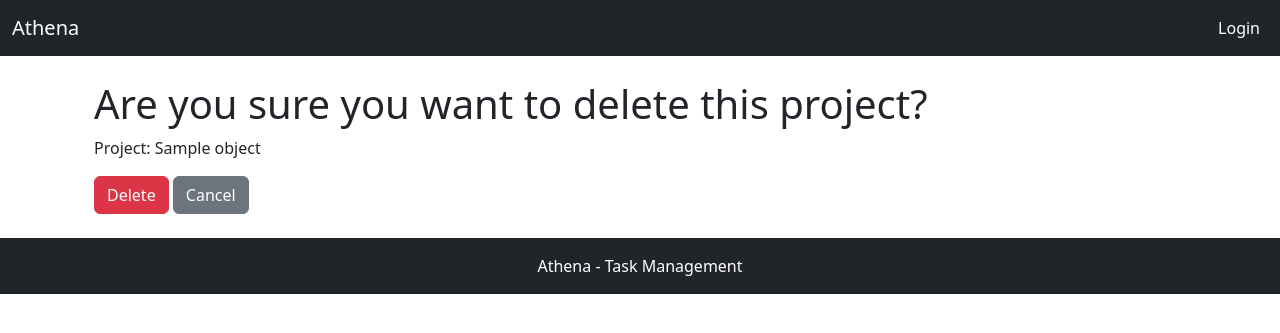
After one commit to xts-sec/Athena, a Django app: template apps/tickets/templates/tickets/project_confirm_delete.html in a window 1280 px wide. The commit adds this page. Shown: the top 333 px of the page. Run offline with Django 3.2, Linux system fonts and the light colour scheme; the template is opened without the code that fills it: most values are stand-ins (such as "Sample title", 1, 10 or a date in 2020).

Commit message:
can now delete projects

```diff
--- a/apps/tickets/templates/tickets/dashboard.html
+++ b/apps/tickets/templates/tickets/dashboard.html
@@ -21,6 +21,7 @@
                 <a href="{% url 'update_project_view' project.id %}" class="btn btn-warning">Edit Project</a>
                 <a href="{% url 'backlog_view' project.id %}" class="btn btn-primary">View Backlog</a>
                 <a href="{% url 'kanban_view' project.id %}" class="btn btn-primary">View Kanban</a>
+                <a href="{% url 'project_delete' project.id %}" class="btn btn-danger">Delete Project</a>
             </div>
         </li>
         {% empty %}
--- /dev/null
+++ b/apps/tickets/templates/tickets/project_confirm_delete.html
@@ -0,0 +1,16 @@
+{% extends "base.html" %}
+
+{% block title %}Delete Project{% endblock %}
+
+{% block content %}
+    <div class="container mt-4">
+        <h1>Are you sure you want to delete this project?</h1>
+        <p>Project: {{ object.name }}</p>
+
+        <form method="POST">
+            {% csrf_token %}
+            <button type="submit" class="btn btn-danger">Delete</button>
+            <a href="{% url 'update_project_view' object.id %}" class="btn btn-secondary">Cancel</a>
+        </form>
+    </div>
+{% endblock %}
```
Also changed, not shown: apps/tickets/urls.py (+6 -1 lines), apps/tickets/views.py (+7 -0 lines), db.sqlite3.
